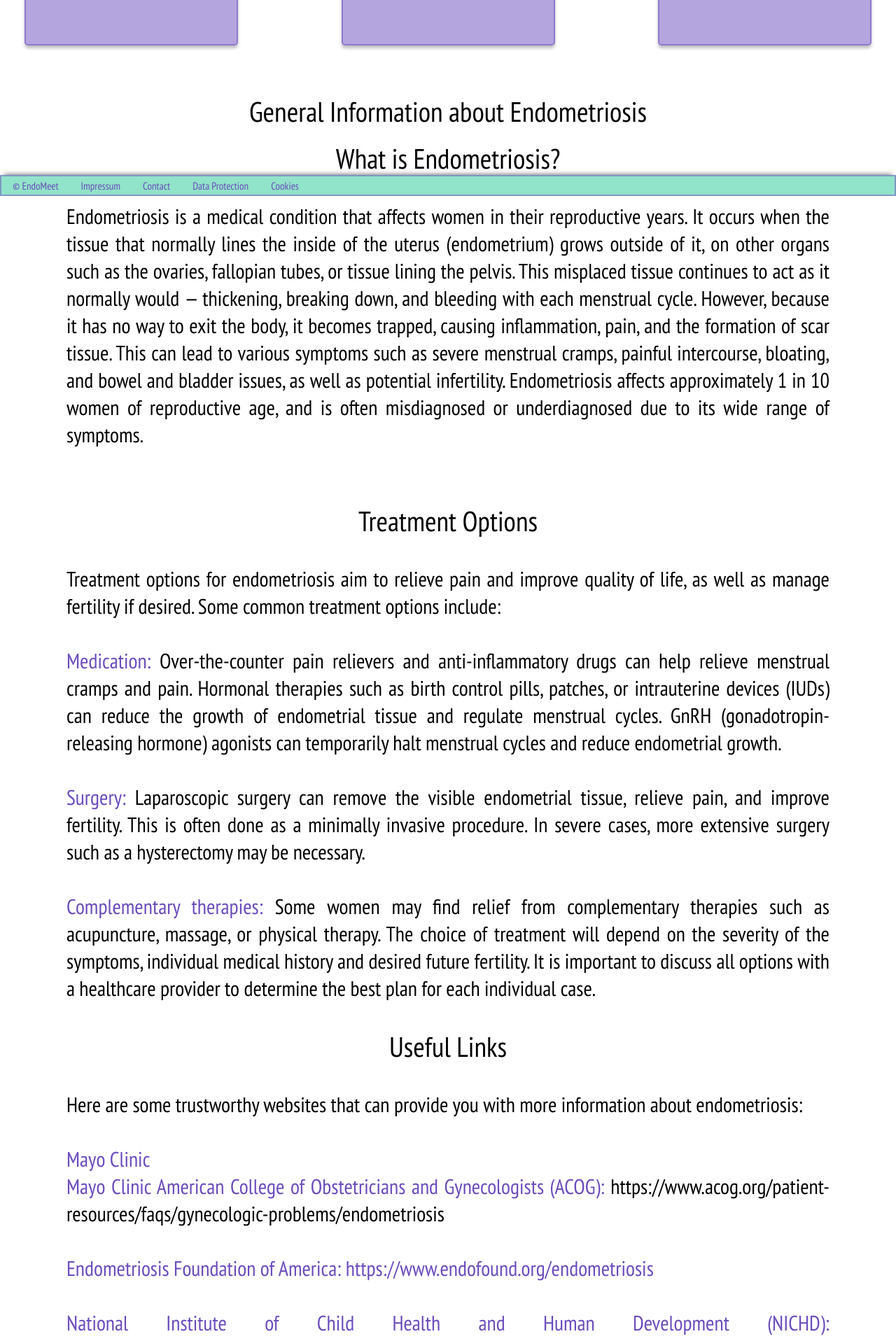
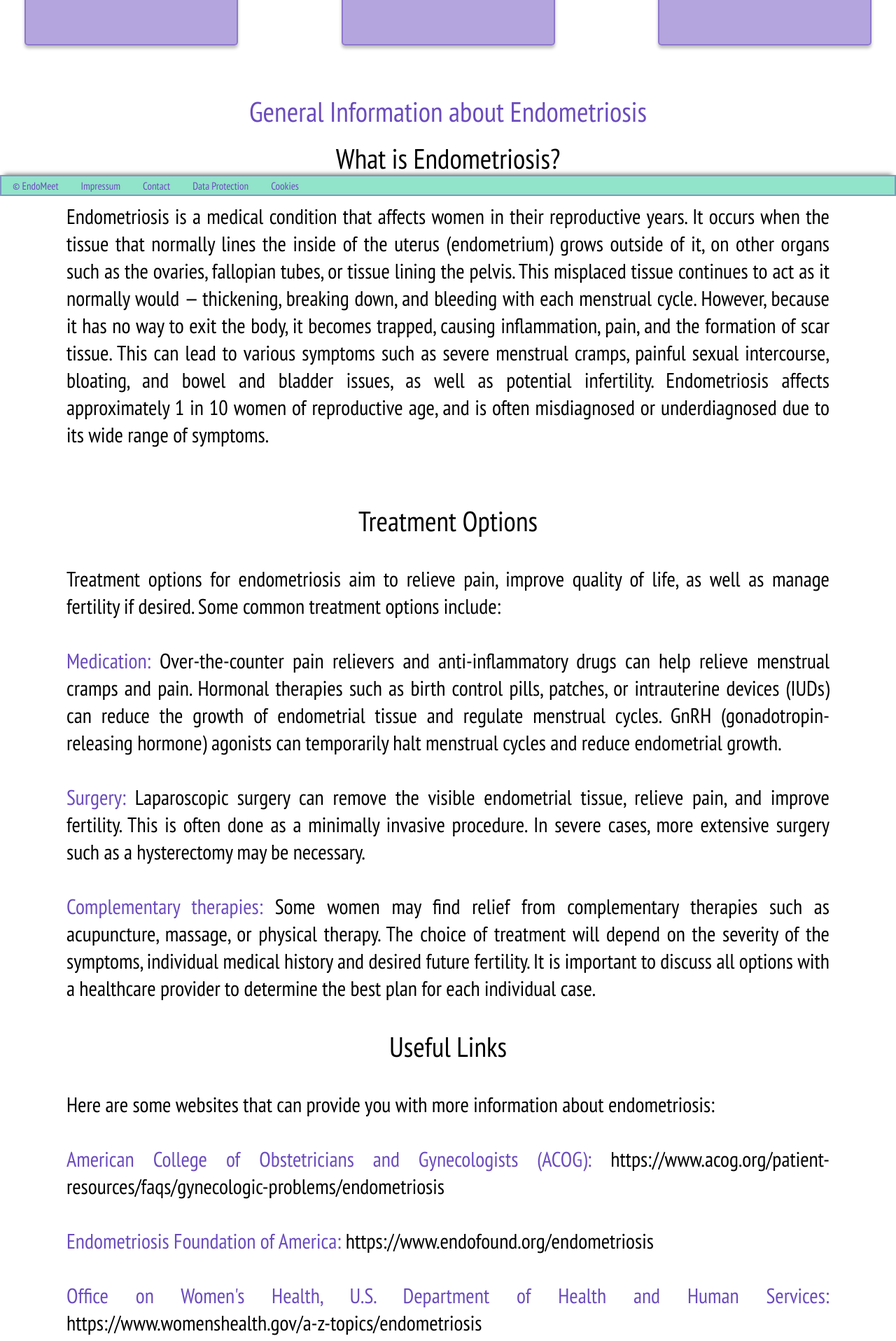
Before and after one commit to leslieber/endomeet, a Next.js app: page /about in a window 1280 px wide. Shown: the part 520-2436 px from the top of the page at 70% size. Built offline with nearby package versions, Linux system fonts and the light colour scheme.

Commit message:
About page useful links

```diff
--- a/pages/about.tsx
+++ b/pages/about.tsx
@@ -55,21 +55,21 @@ export default function Home() {
                   <br/>
 
                 <div className={style.abouttreatment}>
-                  <h1 className={style.abouttitle2}>General Information about Endometriosis</h1>
+                  <h1 className={style.abouttitle2}><span>General Information about Endometriosis</span></h1>
                   <h2 className={style.abouttitle2}>What is Endometriosis?</h2>
                     <p>Endometriosis is a medical condition that affects women in their reproductive years.
                       It occurs when the tissue that normally lines the inside of the uterus (endometrium) grows outside of it,
                       on other organs such as the ovaries, fallopian tubes, or tissue lining the pelvis. This misplaced tissue continues to act as it normally would —
                       thickening, breaking down, and bleeding with each menstrual cycle.
                       However, because it has no way to exit the body, it becomes trapped, causing inflammation, pain, and the formation of scar tissue.
-                      This can lead to various symptoms such as severe menstrual cramps, painful intercourse, bloating, and bowel and bladder issues, as well as potential infertility.
+                      This can lead to various symptoms such as severe menstrual cramps, painful sexual intercourse, bloating, and bowel and bladder issues, as well as potential infertility.
                       Endometriosis affects approximately 1 in 10 women of reproductive age, and is often misdiagnosed or underdiagnosed due to its wide range of symptoms.</p>
                 </div>
                   <br/>
                   <br/>
                 <div className={style.abouttreatment}>
                   <h2 className={style.abouttitle2}>Treatment Options</h2>
-                      <p>Treatment options for endometriosis aim to relieve pain and improve quality of life, as well as manage fertility if desired. Some common treatment options include:
+                      <p>Treatment options for endometriosis aim to relieve pain, improve quality of life, as well as manage fertility if desired. Some common treatment options include:
                       <br/>
                       <br/>
                       <span>Medication:</span> Over-the-counter pain relievers and anti-inflammatory drugs can help relieve menstrual cramps and pain. Hormonal therapies such as birth control pills, patches, or intrauterine devices (IUDs) can reduce the growth of endometrial tissue and regulate menstrual cycles. GnRH (gonadotropin-releasing hormone) agonists can temporarily halt menstrual cycles and reduce endometrial growth.
@@ -83,23 +83,16 @@ export default function Home() {
                 </div>
                 <div className={style.abouttreatment}>
                   <h2 className={style.abouttitle2}>Useful Links</h2>
-                      <p>Here are some trustworthy websites that can provide you with more information about endometriosis:
+                      <p>Here are some websites that can provide you with more information about endometriosis:
                       <br/>
                       <br/>
-
-                      <Link href="https://www.mayoclinic.org/diseases-conditions/endometriosis/symptoms-causes/syc-20354656"> <span>Mayo Clinic</span> </Link>
-                      <br/>
-                      <Link href="https://www.mayoclinic.org/diseases-conditions/endometriosis/symptoms-causes/syc-20354656"> <span>Mayo Clinic</span> </Link>
-                      <span>American College of Obstetricians and Gynecologists (ACOG):</span> https://www.acog.org/patient-resources/faqs/gynecologic-problems/endometriosis
+                      <Link href="https://www.acog.org/patient-resources/faqs/gynecologic-problems/endometriosis"> <span> American College of Obstetricians and Gynecologists (ACOG): </span> https://www.acog.org/patient-resources/faqs/gynecologic-problems/endometriosis</Link>
                       <br/>
                       <br/>
-                      <span> Endometriosis Foundation of America: https://www.endofound.org/endometriosis</span>
+                      <Link href="https://www.endofound.org/endometriosis"> <span> Endometriosis Foundation of America: </span> https://www.endofound.org/endometriosis</Link>
                       <br/>
                       <br/>
-                      <span>National Institute of Child Health and Human Development (NICHD):</span> https://www.nichd.nih.gov/health/topics/endometriosis
-                      <br/>
-                      <br/>
-                      <span>Office on Women's Health, U.S. Department of Health and Human Services:</span> https://www.womenshealth.gov/a-z-topics/endometriosis
+                      <Link href="https://www.womenshealth.gov/a-z-topics/endometriosis"> <span> Office on Women's Health, U.S. Department of Health and Human Services: </span> https://www.womenshealth.gov/a-z-topics/endometriosis</Link>
                       <br/>
                       <br/>
                       These resources offer a wealth of information on endometriosis, including symptoms, causes, diagnosis, treatment options, and support resources.</p>
```
